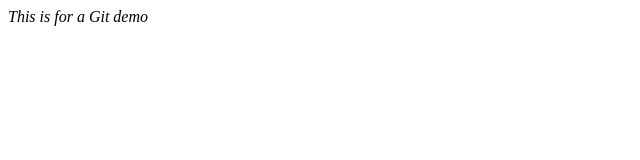
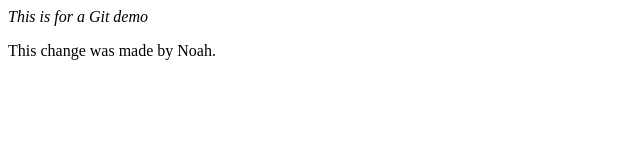
Before and after one commit to NoahMezher/TJX-Training-Repo, a plain HTML site: page index.html in a window 1280 px wide. Shown: the whole page, without its empty margins (0-640 px from the left). Drawn offline with Linux system fonts and the light colour scheme.

Commit message:
add noah feature

```diff
--- a/index.html
+++ b/index.html
@@ -12,6 +12,6 @@
 
 <body>
   <em>This is for a Git demo</em>
-
+  <p>This change was made by Noah.</p>
 </body>
 </html>
```
